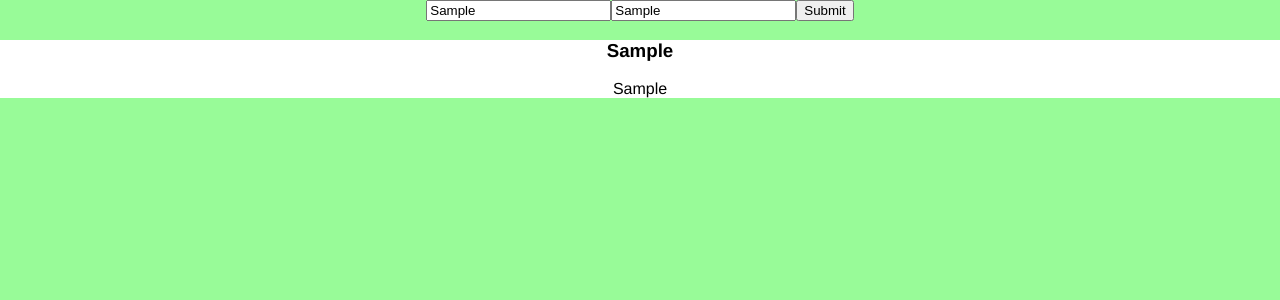
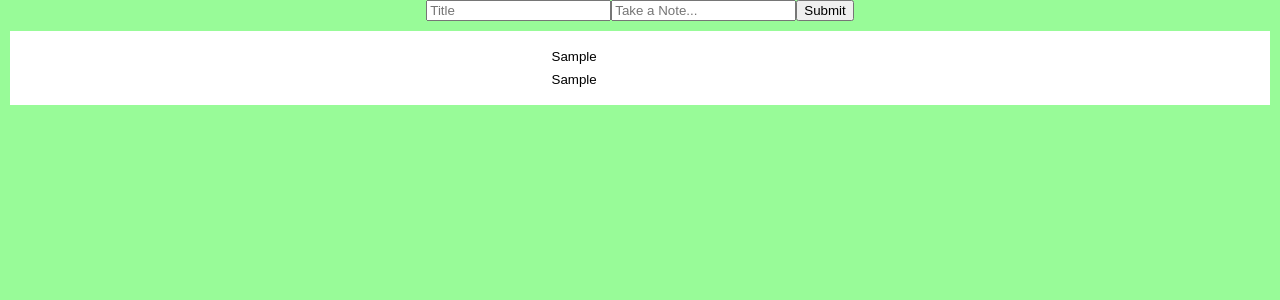
Before and after one commit to fluxroid/memento, a React (Create React App) app: page / in a window 1280 px wide. Both pictures are taken after typing "Sample", "Sample" into the empty fields and a click on the input "Submit". Shown: the top 300 px of the page. Built offline with nearby package versions, Linux system fonts and the light colour scheme.

Commit message:
added functionality to generate multiple notes and editing

```diff
--- a/src/App.css
+++ b/src/App.css
@@ -4,4 +4,15 @@
 
 .Note {
 	background: white;
+	padding: 14px 14px;
+	margin: 10px;
 }
+
+.NoteInput {
+	border: none;
+	padding: 4px 4px;
+}
+
+.NoteInput:focus {
+	outline: none;
+}
--- a/src/App.js
+++ b/src/App.js
@@ -1,5 +1,6 @@
 import React, { Component } from 'react';
-import Note from './Note.js'
+import Note from './Note.js';
+import NoteForm from './NoteForm.js';
 import './App.css';
 
 
@@ -8,16 +9,31 @@ class App extends Component {
     super(props);
     this.state = {
       input: {title: '', body: ''},
-      output: {title: '', body: ''}
+      output: []
+
     };
 
     this.handleFormChange = this.handleFormChange.bind(this);
     this.handleFormSubmit = this.handleFormSubmit.bind(this);
+    this.handleNoteEdit = this.handleNoteEdit.bind(this);
+  }
+
+  handleNoteEdit = (target) => {
+    const [index, key] = target.name.split(',');
+    const output = [...this.state.output]
+    output[index][key] = target.value;
+
+    this.setState({
+      output: output
+    });
   }
 
   handleFormSubmit = () => {
+    const oldOutput = this.state.output;
     this.setState({
-      output: { ...this.state.input }
+      output: [ ...oldOutput, this.state.input, ],
+      input: {title: '', body: ''}
+
     });
   }
 
@@ -41,52 +57,12 @@ class App extends Component {
           input={input}
         />
         <Note
-          text={output}
-          className={'Note'}
+          texts={output}
+          onNoteEdit={this.handleNoteEdit}
         />
       </div>
     );
   }
 }
 
-class NoteForm extends Component {
-  constructor(props) {
-    super(props);
-    this.handleSubmit = this.handleSubmit.bind(this);
-    this.handleChange = this.handleChange.bind(this);
-  }
-
-  handleSubmit = (event) => {
-    event.preventDefault();
-    this.props.onFormSubmit();
-  }
-
-
-  handleChange = (event) => {
-    this.props.onFormChange(event.target);
-  }
-
-  render() {
-    return (
-      <form onSubmit={this.handleSubmit}>
-        <label>
-          <input type="text"
-            placeholder={this.props.head}
-            value={this.props.input.title}
-            onChange={this.handleChange}
-            name="title"
-          />
-          <input type="text"
-            placeholder={this.props.body}
-            value={this.props.input.body}
-            onChange={this.handleChange}
-            name="body"
-          />
-        </label>
-        <input type="submit" value="Submit" />
-      </form>
-      );
-  }
-}
-
 export default App;
--- a/src/Note.js
+++ b/src/Note.js
@@ -1,11 +1,53 @@
-import React from 'react';
+//use date as unique key
 
-const Note = ({
-	text
-}) =>
-	<div className={'Note'}>
-		<h3>{text.title}</h3>
-		{text.body}
-	</div>
+import React, { Component } from 'react';
+
+class Note extends Component {
+	constructor(props) {
+    super(props);
+
+    this.handleEdit = this.handleEdit.bind(this);
+
+  }
+  	handleEdit = (event) => {
+  		this.props.onNoteEdit(event.target)
+  	}
+
+  	render() {
+  		const texts = this.props.texts;
+  		return(
+
+  			<div>
+			{
+				texts.map((text, id) =>
+				{
+				return (
+					<div key={id}
+						className={'Note'}
+					>
+  					<div>
+  						<input
+  							className={'NoteInput'}
+  							name={[id,'title']}
+  							value={text.title}
+  							onChange={this.handleEdit}
+						/>
+					</div>
+  					<div><input
+  							type="text"
+  							className={'NoteInput'}
+  							name={[id,'body']}
+  							value={text.body}
+  							onChange={this.handleEdit}
+  						/>
+  					</div>
+					</div>
+					)
+				})
+			}
+			</div>
+		)
+}
+}
 
 export default Note;
--- a/src/NoteForm.js
+++ b/src/NoteForm.js
@@ -1,3 +1,5 @@
+import React, { Component } from 'react';
+
 class NoteForm extends Component {
   constructor(props) {
     super(props);
```
